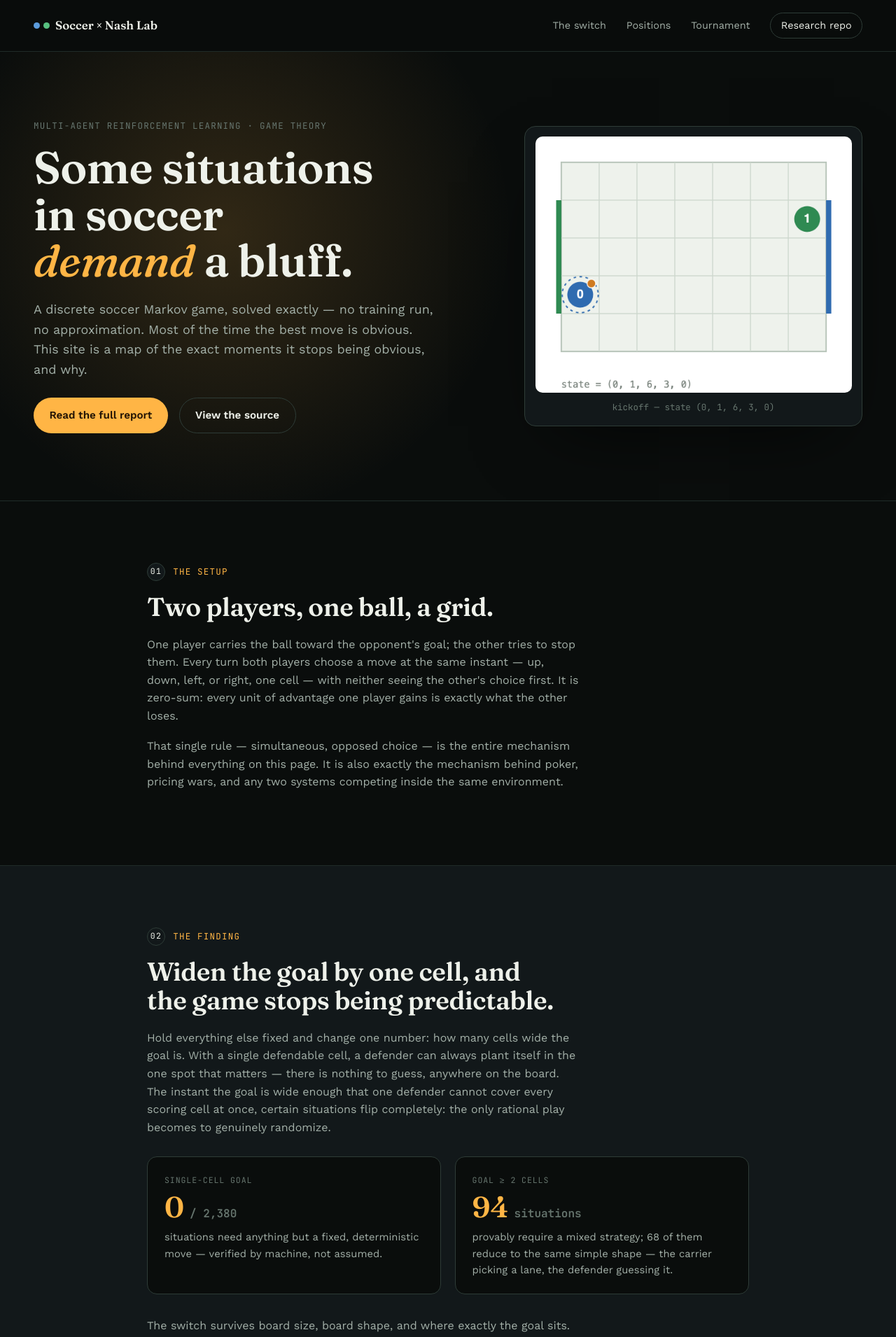
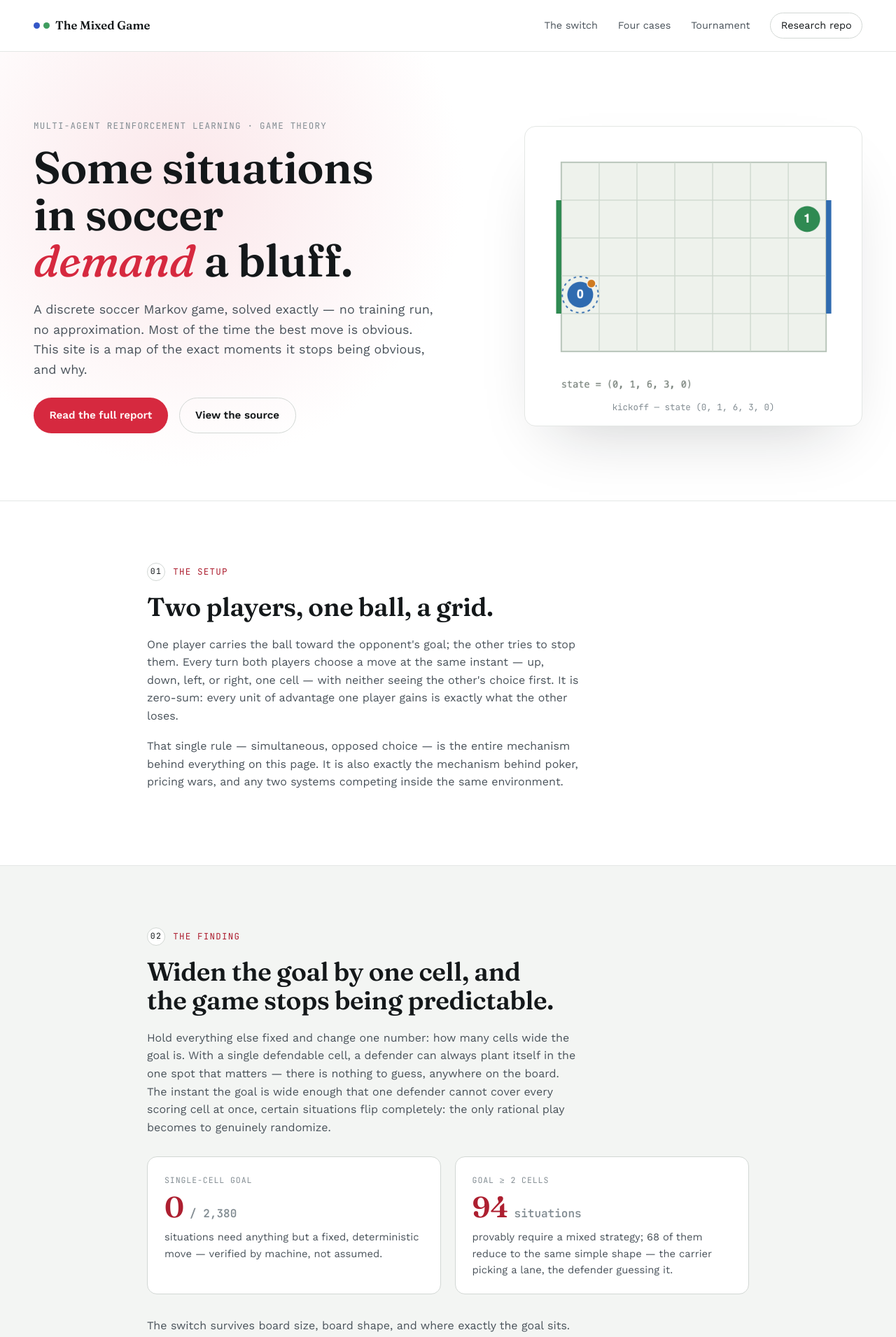
Before and after one commit to Charith-Reddy-Pareddy/the-mixed-game, a React (Vite) app: page / in a window 1280 px wide. Shown: the top 1910 px of the page at 70% size. Built offline with nearby package versions, Linux system fonts and the light colour scheme.

Commit message:
Rename to The Mixed Game, switch to light theme

```diff
--- a/index.html
+++ b/index.html
@@ -2,10 +2,10 @@
 <html lang="en">
   <head>
     <meta charset="UTF-8" />
-    <link rel="icon" type="image/svg+xml" href="/soccer-nash-lab/favicon.svg" />
+    <link rel="icon" type="image/svg+xml" href="/the-mixed-game/favicon.svg" />
     <meta name="viewport" content="width=device-width, initial-scale=1.0" />
-    <meta name="description" content="An interactive research site: when a discrete soccer Markov game requires mixed strategies, solved exactly." />
-    <title>Soccer &times; Nash Lab</title>
+    <meta name="description" content="When does a soccer Markov game require a mixed strategy instead of a fixed move? Solved exactly, explained plainly." />
+    <title>The Mixed Game</title>
   </head>
   <body>
     <div id="root"></div>
--- a/package.json
+++ b/package.json
@@ -1,5 +1,5 @@
 {
-  "name": "soccer-nash-lab",
+  "name": "the-mixed-game",
   "private": true,
   "version": "0.0.0",
   "type": "module",
--- a/src/App.css
+++ b/src/App.css
@@ -3,7 +3,7 @@
   font-size: 0.78rem;
   letter-spacing: 0.1em;
   text-transform: uppercase;
-  color: var(--text-faint);
+  color: var(--ink-faint);
   margin: 0 0 1rem;
 }
 
@@ -11,7 +11,7 @@
   display: flex;
   align-items: center;
   gap: 0.7rem;
-  color: var(--accent);
+  color: var(--accent-deep);
 }
 
 .eyebrow-n {
@@ -21,9 +21,9 @@
   width: 26px;
   height: 26px;
   border-radius: 50%;
-  border: 1px solid var(--rule-bright);
-  background: var(--ink-raise);
-  color: var(--paper);
+  border: 1px solid var(--rule-strong);
+  background: var(--paper);
+  color: var(--ink);
   font-size: 0.72rem;
 }
 
@@ -36,7 +36,7 @@
   align-items: center;
   justify-content: space-between;
   padding: 1.1rem clamp(1.2rem, 4vw, 3rem);
-  background: rgba(10, 13, 12, 0.82);
+  background: rgba(255, 255, 255, 0.86);
   backdrop-filter: blur(10px);
   border-bottom: 1px solid var(--rule);
 }
@@ -48,7 +48,7 @@
   font-family: 'Fraunces', serif;
   font-weight: 600;
   font-size: 1.05rem;
-  color: var(--paper);
+  color: var(--ink);
   text-decoration: none;
 }
 
@@ -68,16 +68,16 @@
 }
 
 .nav-links a {
-  color: var(--text-soft);
+  color: var(--ink-soft);
   text-decoration: none;
 }
-.nav-links a:hover { color: var(--paper); }
+.nav-links a:hover { color: var(--ink); }
 
 .nav-cta {
-  border: 1px solid var(--rule-bright);
+  border: 1px solid var(--rule-strong);
   padding: 0.4rem 0.9rem;
   border-radius: 999px;
-  color: var(--paper) !important;
+  color: var(--ink) !important;
 }
 
 @media (max-width: 720px) {
@@ -101,11 +101,11 @@
 
 .hero-glow {
   position: absolute;
-  top: -30%;
-  left: -10%;
-  width: 70%;
-  height: 140%;
-  background: radial-gradient(circle, var(--accent-glow) 0%, transparent 65%);
+  top: -35%;
+  left: -12%;
+  width: 65%;
+  height: 130%;
+  background: radial-gradient(circle, var(--accent-soft) 0%, transparent 68%);
   pointer-events: none;
 }
 
@@ -147,20 +147,20 @@
   border-radius: 999px;
   text-decoration: none;
 }
-.btn-primary { background: var(--accent); color: #241505; }
-.btn-primary:hover { background: #ffc670; }
+.btn-primary { background: var(--accent); color: #fff5f5; }
+.btn-primary:hover { background: var(--accent-deep); }
 .btn-ghost {
-  border: 1px solid var(--rule-bright);
-  color: var(--paper);
+  border: 1px solid var(--rule-strong);
+  color: var(--ink);
 }
-.btn-ghost:hover { border-color: var(--text-soft); }
+.btn-ghost:hover { border-color: var(--ink-faint); }
 
 .hero-figure {
   position: relative;
   z-index: 1;
   margin: 0;
-  background: var(--ink-raise);
-  border: 1px solid var(--rule-bright);
+  background: var(--paper);
+  border: 1px solid var(--rule);
   border-radius: 16px;
   padding: 0.9rem 0.9rem 1rem;
   box-shadow: var(--shadow);
@@ -169,7 +169,7 @@
 .hero-figure figcaption {
   font-family: 'JetBrains Mono', monospace;
   font-size: 0.78rem;
-  color: var(--text-faint);
+  color: var(--ink-faint);
   margin-top: 0.7rem;
   text-align: center;
 }
@@ -179,9 +179,9 @@
   padding: clamp(3rem, 7vw, 5.5rem) clamp(1.2rem, 4vw, 3rem);
   border-top: 1px solid var(--rule);
 }
-.section.band { background: var(--ink-raise); }
+.section.band { background: var(--tint); }
 .section.closing {
-  background: linear-gradient(180deg, var(--ink-raise), var(--ink));
+  background: var(--tint);
 }
 
 .section-inner {
@@ -193,12 +193,12 @@
   font-size: clamp(1.7rem, 3.4vw, 2.3rem);
   line-height: 1.12;
   margin-bottom: 1.3rem;
-  color: var(--paper);
+  color: var(--ink);
 }
 
 .lede-lg {
   font-size: 1.12rem;
-  color: var(--text-soft);
+  color: var(--ink-soft);
 }
 
 /* ---------------------------------------------------------------- stats */
@@ -211,8 +211,8 @@
 @media (max-width: 640px) { .stat-grid { grid-template-columns: 1fr; } }
 
 .stat-tile {
-  background: var(--ink);
-  border: 1px solid var(--rule-bright);
+  background: var(--paper);
+  border: 1px solid var(--rule-strong);
   border-radius: 14px;
   padding: 1.5rem 1.5rem 1.3rem;
 }
@@ -221,39 +221,39 @@
   font-size: 0.72rem;
   letter-spacing: 0.08em;
   text-transform: uppercase;
-  color: var(--text-faint);
+  color: var(--ink-faint);
   margin: 0 0 0.5rem;
 }
 .stat-v {
   font-family: 'Fraunces', serif;
   font-weight: 600;
   font-size: 2.6rem;
-  color: var(--accent);
+  color: var(--accent-deep);
   margin: 0;
   line-height: 1;
 }
 .stat-unit {
   font-family: 'JetBrains Mono', monospace;
   font-size: 1rem;
-  color: var(--text-faint);
+  color: var(--ink-faint);
   margin-left: 0.5rem;
 }
 .stat-note {
   margin: 0.7rem 0 0;
   font-size: 0.92rem;
-  color: var(--text-soft);
+  color: var(--ink-soft);
   max-width: none;
 }
 
 /* ---------------------------------------------------------------- figures */
 .figure-frame {
   margin: 1.8rem 0;
-  background: var(--ink);
-  border: 1px solid var(--rule-bright);
+  background: var(--paper);
+  border: 1px solid var(--rule-strong);
   border-radius: 14px;
   padding: 1rem;
 }
-.section.band .figure-frame { background: var(--ink-raise-2); }
+.section.band .figure-frame { background: var(--paper); }
 .figure-frame img {
   border-radius: 8px;
   background: #fff;
@@ -261,7 +261,7 @@
 .figure-frame figcaption {
   font-family: 'JetBrains Mono', monospace;
   font-size: 0.8rem;
-  color: var(--text-faint);
+  color: var(--ink-faint);
   margin-top: 0.8rem;
   line-height: 1.5;
 }
@@ -279,23 +279,67 @@
   font-family: 'Fraunces', serif;
   font-style: italic;
   font-size: 1.1rem;
-  color: var(--paper);
+  color: var(--ink);
   margin: 0 0 0.8rem;
 }
 .callout-body {
   margin: 0;
   font-size: 0.95rem;
-  color: var(--text-soft);
+  color: var(--ink-soft);
 }
 .mono {
   font-family: 'JetBrains Mono', monospace;
-  color: var(--paper);
+  color: var(--ink);
+}
+
+/* ---------------------------------------------------------------- case cards */
+.case-grid {
+  display: grid;
+  grid-template-columns: 1fr 1fr;
+  gap: 1.3rem;
+  margin: 1.8rem 0;
+}
+@media (max-width: 720px) { .case-grid { grid-template-columns: 1fr; } }
+
+.case-card {
+  background: var(--paper);
+  border: 1px solid var(--rule-strong);
+  border-radius: 14px;
+  padding: 1.4rem 1.5rem;
+}
+.case-card .case-tag {
+  display: inline-block;
+  font-family: 'JetBrains Mono', monospace;
+  font-size: 0.7rem;
+  letter-spacing: 0.06em;
+  text-transform: uppercase;
+  color: var(--accent-deep);
+  background: var(--accent-soft);
+  padding: 0.2rem 0.55rem;
+  border-radius: 5px;
+  margin-bottom: 0.7rem;
+}
+.case-card h3 {
+  font-size: 1.08rem;
+  margin-bottom: 0.5rem;
+  color: var(--ink);
+}
+.case-card .case-state {
+  font-family: 'JetBrains Mono', monospace;
+  font-size: 0.82rem;
+  color: var(--ink-faint);
+  margin-bottom: 0.6rem;
+}
+.case-card p {
+  font-size: 0.93rem;
+  margin-bottom: 0;
+  max-width: none;
 }
 
 /* ---------------------------------------------------------------- table */
 .table-frame {
   overflow-x: auto;
-  border: 1px solid var(--rule-bright);
+  border: 1px solid var(--rule-strong);
   border-radius: 12px;
   margin: 1.6rem 0 0.6rem;
 }
@@ -313,26 +357,26 @@ th, td {
 }
 th:first-child, td:first-child { text-align: left; }
 thead th {
-  color: var(--text-faint);
+  color: var(--ink-faint);
   font-weight: 600;
   font-size: 0.68rem;
   letter-spacing: 0.06em;
   text-transform: uppercase;
-  background: var(--ink-raise-2);
+  background: var(--tint);
 }
 tbody tr:last-child td { border-bottom: none; }
 .policy-name {
   font-family: 'Work Sans', sans-serif;
   font-weight: 600;
-  color: var(--paper);
+  color: var(--ink);
 }
 td.hi { color: var(--cool); font-weight: 600; }
-td.lo { color: var(--danger); font-weight: 600; }
-.loading { text-align: center; color: var(--text-faint); }
+td.lo { color: var(--accent); font-weight: 600; }
+.loading { text-align: center; color: var(--ink-faint); }
 .table-caption {
   font-family: 'JetBrains Mono', monospace;
   font-size: 0.76rem;
-  color: var(--text-faint);
+  color: var(--ink-faint);
   margin-bottom: 1.8rem;
 }
 
@@ -340,6 +384,7 @@ td.lo { color: var(--danger); font-weight: 600; }
 .footer {
   padding: 2.4rem clamp(1.2rem, 4vw, 3rem) 3rem;
   border-top: 1px solid var(--rule);
+  background: var(--tint);
 }
 .footer-inner {
   max-width: 860px;
@@ -351,7 +396,7 @@ td.lo { color: var(--danger); font-weight: 600; }
 }
 .footer-line {
   font-size: 0.78rem;
-  color: var(--text-faint);
+  color: var(--ink-faint);
   margin: 0;
 }
-.footer-line a { color: var(--text-soft); }
+.footer-line a { color: var(--ink-soft); }
--- a/src/App.jsx
+++ b/src/App.jsx
@@ -9,11 +9,11 @@ function Nav() {
       <a className="nav-brand" href="#top">
         <span className="nav-dot p0" />
         <span className="nav-dot p1" />
-        Soccer &times; Nash Lab
+        The Mixed Game
       </a>
       <nav className="nav-links">
         <a href="#switch">The switch</a>
-        <a href="#seeing">Positions</a>
+        <a href="#seeing">Four cases</a>
         <a href="#tournament">Tournament</a>
         <a
           className="nav-cta"
@@ -149,6 +149,17 @@ function TheSwitch() {
   )
 }
 
+function CaseCard({ tag, state, title, children }) {
+  return (
+    <div className="case-card">
+      <span className="case-tag">{tag}</span>
+      <h3>{title}</h3>
+      <p className="case-state">state = {state}</p>
+      <p>{children}</p>
+    </div>
+  )
+}
+
 function Positions() {
   return (
     <section className="section" id="seeing">
@@ -156,20 +167,66 @@ function Positions() {
         <Eyebrow n="03">Player positions</Eyebrow>
         <h2>What the players are actually doing, not just where mixing occurs.</h2>
         <p>
-          A heatmap of &ldquo;here be mixed strategies&rdquo; answers the wrong
-          question. What matters is the actual configuration: where the two
-          players are, which moves are genuinely live, and why the payoffs
-          leave a player with no honest reason to prefer one action over
-          another. Three cases, read directly off the exact solver:
+          A heatmap of &ldquo;here be mixed strategies&rdquo; answers the
+          wrong question. What matters is the actual configuration: where the
+          two players are, which moves are genuinely live, and why the
+          payoffs leave a player with no honest reason to prefer one action
+          over another &mdash; the matrix itself, not a summary statistic like
+          entropy. Four representative cases, read directly off the exact
+          solver:
         </p>
         <figure className="figure-frame wide">
           <img src={`${BASE}figures/positions.png`} alt="Three board-and-graph pairs: a pure state with one stable outcome, an indifference case where the carrier only ever chooses between left and right, and a genuine three-action mix." />
           <figcaption>
-            each pair: the board position, and the stage game redrawn as a
-            node-and-arrow graph &mdash; a lit node is a stable outcome, a closed
-            loop of arrows means no cell is safe.
+            each pair: the board position (blue = player 0, green = player 1,
+            the orange dot is the ball, arrow thickness = move probability),
+            and the stage game redrawn as a node-and-arrow graph &mdash; a lit
+            node is a stable outcome, a closed loop of arrows means no cell is
+            safe.
           </figcaption>
         </figure>
+
+        <div className="case-grid">
+          <CaseCard tag="Two-action mix" state="(0, 1, 1, 1, 0)" title="The typical shape: which lane to take">
+            The carrier mixes <span className="mono">U 63.5% / D 36.5%</span>;
+            the defender answers <span className="mono">U 36.5% / R 63.5%</span>.
+            Physically: the carrier is deciding which goal row to attack, and
+            the defender is guessing which one. Mathematically, both actions
+            give the carrier the exact same expected continuation value against
+            the defender&apos;s own mix &mdash; that equality <em>is</em> the
+            equilibrium condition. 90 of the 94 mixed states on this board
+            share this exact shape, a vertical lane choice.
+          </CaseCard>
+          <CaseCard tag="Three-action mix" state="(0, 0, 2, 0, 0)" title="Not a two-way guess at all">
+            Support <span className="mono">U 43.3% / L 54.7% / R 1.9%</span>{' '}
+            for the carrier, six cells from goal &mdash; as far as this board
+            allows. Entropy (1.11 bits) is the richest on this page, but the
+            real content is the matrix: three rows are simultaneously
+            undominated because the defender is close enough to threaten all
+            three, so no single row is safely better than the others.
+          </CaseCard>
+          <CaseCard tag="L/R indifference" state="(1, 1, 1, 0, 1)" title="&ldquo;An equal chance of winning either way&rdquo;">
+            The carrier&apos;s entire live option set is{' '}
+            <span className="mono">L</span> and <span className="mono">R</span>{' '}
+            &mdash; no vertical move survives at all. Both give the same
+            expected outcome against the defender&apos;s own mix, so there is
+            no honest reason to prefer one. This is the rarer shape: only 4 of
+            94 mixed states cross a purely horizontal pair instead of a
+            vertical one.
+          </CaseCard>
+          <CaseCard tag="The surprising case" state="(4, 4, 5, 4, 0), deterministic" title="Zero transition randomness &mdash; still forced to mix">
+            Every other case here owes its mix to the coin flip in who wins a
+            contested cell. Turn that off entirely (fully deterministic
+            movement) and add a reward that pays for field position
+            (<span className="mono">scoring=&quot;territory&quot;</span>) instead
+            of goals alone: the carrier still mixes{' '}
+            <span className="mono">D 53.8% / R 46.2%</span>, near a fair coin
+            (entropy 0.996 bits). The forced guess doesn&apos;t need a
+            stochastic transition at all &mdash; coupling the reward to both
+            players&apos; actions is enough on its own.
+          </CaseCard>
+        </div>
+
         <div className="callout">
           <p className="callout-quote">
             &ldquo;When we move right and when we move left, there&apos;s an
@@ -177,23 +234,21 @@ function Positions() {
             between the two.&rdquo;
           </p>
           <p className="callout-body">
-            State (1, 1, 1, 0, 1) is exactly that case: the carrier&apos;s
-            entire live option set is <span className="mono">L</span> and{' '}
-            <span className="mono">R</span> &mdash; no vertical option survives
-            at all &mdash; and both give the same expected outcome against the
-            defender&apos;s own mix. A best-reply cycle and mutual indifference
-            are the same fact seen from two sides, not two different stories.
+            A best-reply cycle and mutual indifference are the same fact seen
+            from two sides, not two different stories: a mixed equilibrium is
+            exactly the strategy pair where every action in the support earns
+            the same expected payoff against the opponent&apos;s mix. That
+            equality is why the graphs above cycle with no resting point.
           </p>
         </div>
+
         <figure className="figure-frame wide">
           <img src={`${BASE}figures/showcase.png`} alt="Six mixed states drawn as boards with weighted arrows for each player's move probabilities, from a near-even split to a mirror-image symmetry check to the project's own tackle rule." />
           <figcaption>
-            six more cases: a near-even split, a three-way mix as far from
-            goal as the board allows, a hedge shallow enough that rounding it
-            would lie, its exact mirror image, a mix forced by reward alone
-            with zero transition randomness, and the project&apos;s own
-            tackle-collision rule producing the same duel by a different
-            route.
+            two more of the six worked cases in the full report: a hedge
+            shallow enough (97.5% / 2.5%) that rounding it to &ldquo;pure&rdquo;
+            would misread the game, and this state&apos;s exact mirror image
+            &mdash; board flipped, value negated to 17 decimal places.
           </figcaption>
         </figure>
       </div>
@@ -356,7 +411,7 @@ function Footer() {
     <footer className="footer">
       <div className="footer-inner">
         <p className="mono footer-line">
-          Charith Reddy Pareddy &middot; soccer-nash-lab &middot; figures and
+          Charith Reddy Pareddy &middot; the-mixed-game &middot; figures and
           data generated by{' '}
           <a href="https://github.com/Charith-Reddy-Pareddy/soccer-markov-nash">
             soccer-markov-nash
--- a/src/index.css
+++ b/src/index.css
@@ -1,23 +1,22 @@
 @import url('https://fonts.googleapis.com/css2?family=Fraunces:ital,opsz,wght@0,9..144,400;0,9..144,600;0,9..144,700;1,9..144,500&family=Work+Sans:wght@400;500;600;700&family=JetBrains+Mono:wght@400;500;600&display=swap');
 
 :root {
-  --ink: #0a0d0c;
-  --ink-raise: #12181a;
-  --ink-raise-2: #171f21;
-  --paper: #eef1ea;
-  --text-soft: #a3b0a8;
-  --text-faint: #66756e;
-  --rule: #202b28;
-  --rule-bright: #2e3c37;
-  --accent: #ffb545;
-  --accent-deep: #cc8a2a;
-  --accent-glow: rgba(255, 181, 69, 0.16);
-  --cool: #3fe8c4;
-  --cool-soft: rgba(63, 232, 196, 0.14);
-  --danger: #ff7361;
-  --p0: #5b9bdb;
-  --p1: #57c07f;
-  --shadow: 0 40px 100px -40px rgba(0, 0, 0, 0.7);
+  --paper: #ffffff;
+  --tint: #f3f5f3;
+  --raise: #fafbfa;
+  --ink: #14181a;
+  --ink-soft: #49525a;
+  --ink-faint: #838d93;
+  --rule: #e4e7e5;
+  --rule-strong: #d2d7d4;
+  --accent: #d6293f;
+  --accent-deep: #ad1f30;
+  --accent-soft: #fbe7ea;
+  --cool: #3141a6;
+  --cool-soft: #eaecf8;
+  --p0: #3457c7;
+  --p1: #3f9d5f;
+  --shadow: 0 40px 90px -40px rgba(20, 24, 26, 0.22);
 }
 
 * {
@@ -25,13 +24,13 @@
 }
 
 html {
-  color-scheme: dark;
+  color-scheme: light;
 }
 
 body {
   margin: 0;
-  background: var(--ink);
-  color: var(--paper);
+  background: var(--paper);
+  color: var(--ink);
   font-family: 'Work Sans', system-ui, sans-serif;
   font-size: 16px;
   line-height: 1.6;
@@ -58,16 +57,15 @@ code, .mono, .data, table {
 p {
   margin: 0 0 1.1rem;
   max-width: 62ch;
-  color: var(--text-soft);
+  color: var(--ink-soft);
 }
 
 a {
   color: var(--cool);
-  text-decoration-color: rgba(63, 232, 196, 0.4);
 }
 
 a:hover {
-  text-decoration-color: var(--cool);
+  color: var(--accent-deep);
 }
 
 img {
@@ -76,6 +74,6 @@ img {
 }
 
 ::selection {
-  background: var(--accent-glow);
-  color: var(--paper);
+  background: var(--accent-soft);
+  color: var(--ink);
 }
--- a/vite.config.js
+++ b/vite.config.js
@@ -3,7 +3,7 @@ import { defineConfig } from 'vite'
 
 // https://vite.dev/config/
 export default defineConfig({
-  base: '/soccer-nash-lab/',
+  base: '/the-mixed-game/',
   plugins: [react()],
   build: {
     outDir: 'docs',
```
Also changed, not shown: public/favicon.svg, 6 other files (tests, documents, lock files or other folders).
